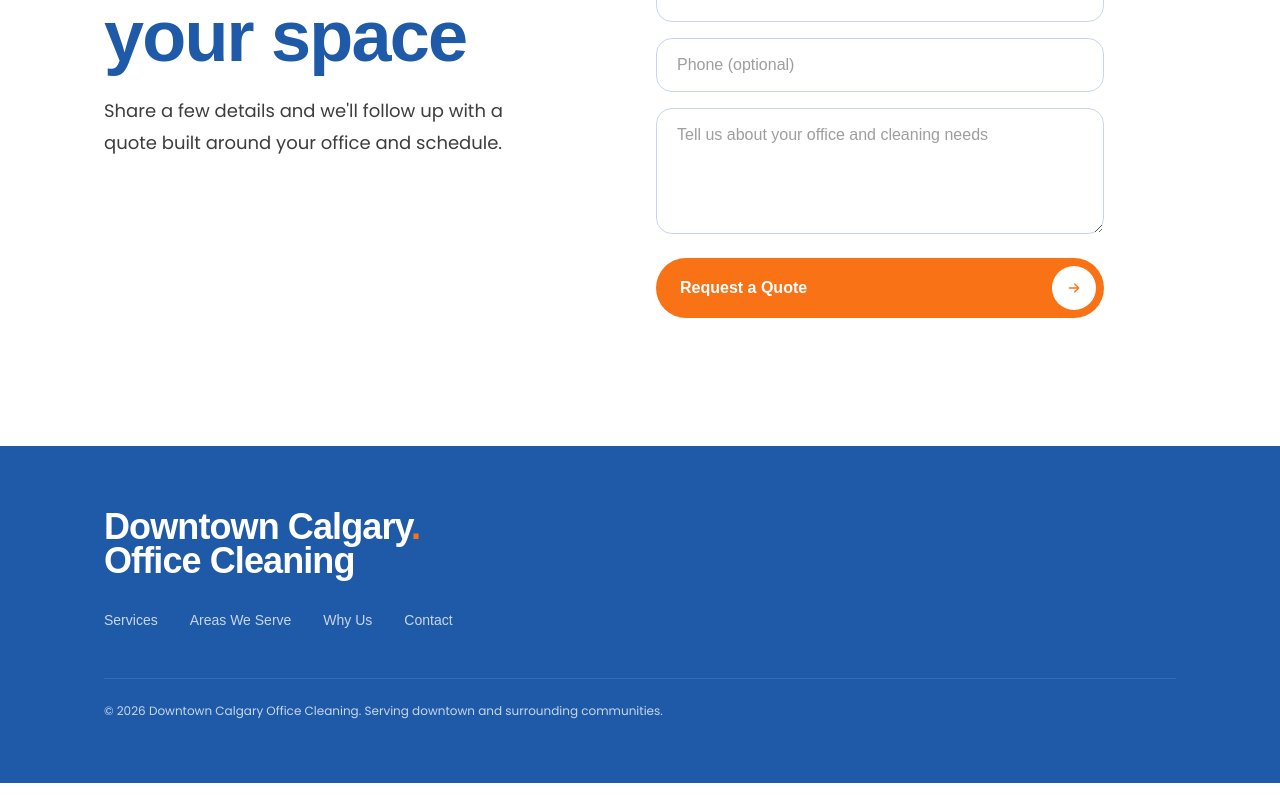
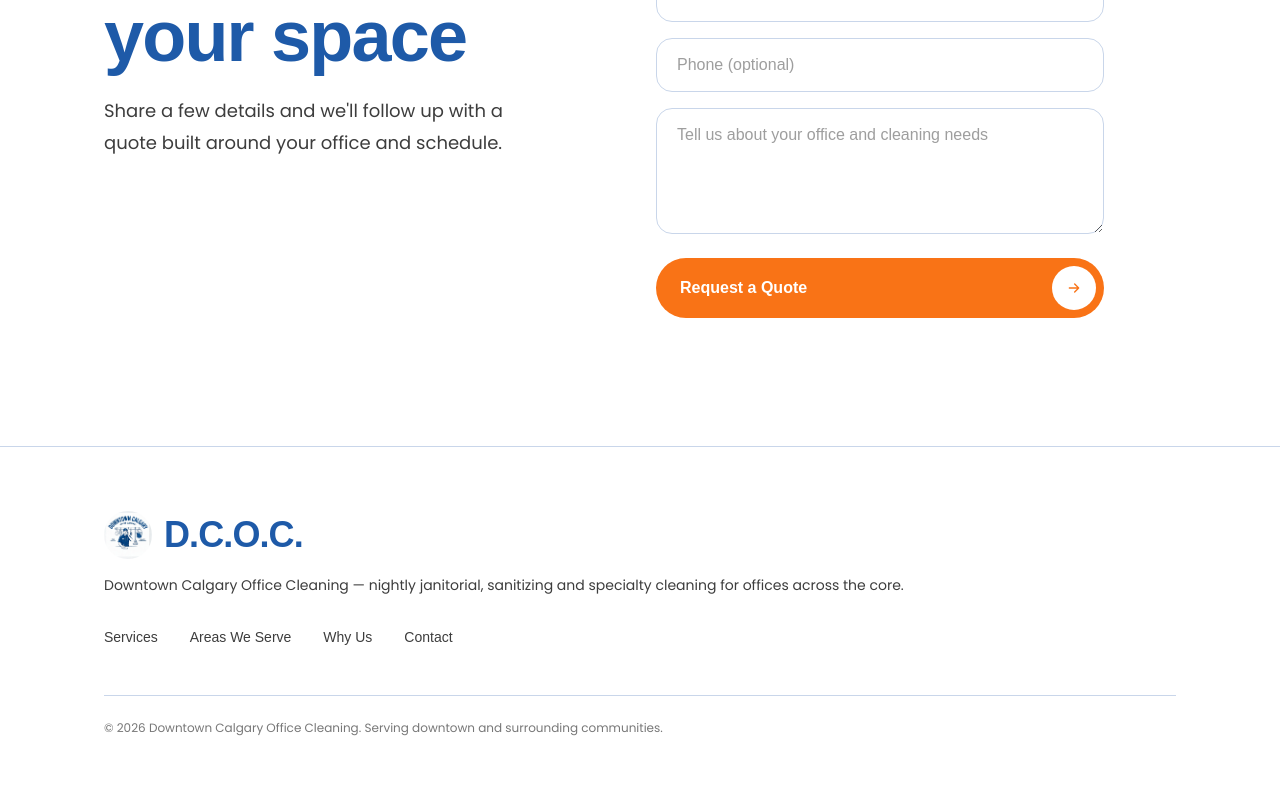
Before and after one commit to danielospina-la/downtown-calgary-office-cleaning, a Next.js app: page / in a window 1280 px wide. Shown: the part 6343-7143 px from the top of the page. Built offline with nearby package versions, Linux system fonts and the light colour scheme; a web font is replaced by a local one.

Commit message:
Redesign: white footer with logo

```diff
--- a/src/components/Footer.tsx
+++ b/src/components/Footer.tsx
@@ -1,3 +1,5 @@
+import Image from "next/image";
+
 const NAV_LINKS = [
   { label: "Services", href: "#services" },
   { label: "Areas We Serve", href: "#areas" },
@@ -7,13 +9,23 @@ const NAV_LINKS = [
 
 export default function Footer() {
   return (
-    <footer className="bg-navy">
+    <footer className="border-t border-steel bg-white">
       <div className="mx-auto max-w-6xl px-6 py-16 sm:px-10">
-        <p className="font-heading text-3xl font-extrabold leading-[0.95] tracking-tight text-white sm:text-4xl">
-          Downtown Calgary
-          <span className="text-electric">.</span>
-          <br />
-          Office Cleaning
+        <a href="#top" className="flex items-center gap-3">
+          <Image
+            src="/logo.webp"
+            alt="D.C.O.C. — Downtown Calgary Office Cleaning"
+            width={48}
+            height={48}
+            className="h-12 w-12 rounded-full"
+          />
+          <span className="font-heading text-3xl font-extrabold leading-[0.95] tracking-tight text-navy sm:text-4xl">
+            D.C.O.C.
+          </span>
+        </a>
+        <p className="mt-4 text-sm text-charcoal">
+          Downtown Calgary Office Cleaning — nightly janitorial, sanitizing and
+          specialty cleaning for offices across the core.
         </p>
 
         <nav className="mt-8 flex flex-wrap gap-x-8 gap-y-3">
@@ -21,15 +33,15 @@ export default function Footer() {
             <a
               key={link.href}
               href={link.href}
-              className="font-heading text-sm font-medium text-steel transition-colors hover:text-white"
+              className="font-heading text-sm font-medium text-charcoal transition-colors hover:text-navy"
             >
               {link.label}
             </a>
           ))}
         </nav>
 
-        <div className="mt-12 border-t border-white/10 pt-6">
-          <p className="text-xs text-steel">
+        <div className="mt-12 border-t border-steel pt-6">
+          <p className="text-xs text-charcoal/70">
             &copy; {new Date().getFullYear()} Downtown Calgary Office Cleaning.
             Serving downtown and surrounding communities.
           </p>
```
